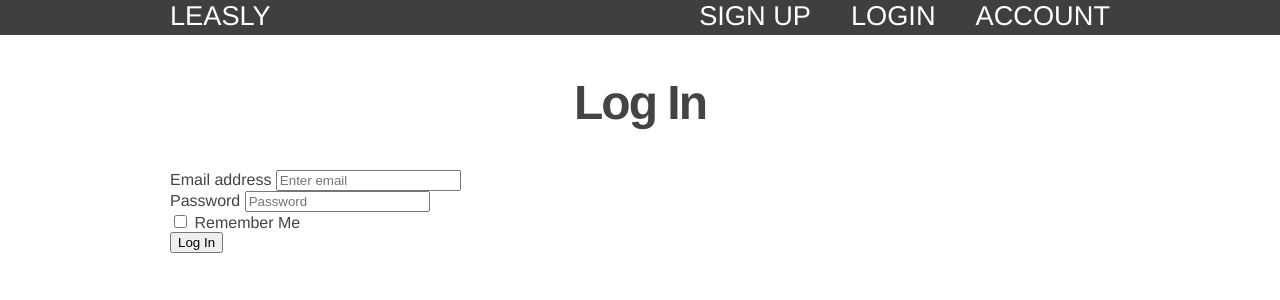
After one commit to EthanWintill/Leasly, a Flask app: page /login in a window 1280 px wide. The commit adds this page. Shown: the top 300 px of the page. Run offline with Flask 2, Linux system fonts and the light colour scheme.

Commit message:
added login functionality

```diff
--- /dev/null
+++ b/data/users.py
@@ -0,0 +1,4 @@
+
+users = {
+    'test@gmail.com':['sha256$8jvR49qcskOgV945$325c7aaa72bdbe0d83a700028b54d4e5e7ab229a1e4f48f677e921727f056bb3','test']
+}
--- a/routes.py
+++ b/routes.py
@@ -1,10 +1,18 @@
 import sys
 import os
-from data import storedListings
+from data import storedListings, users
+from secret import keys
 sys.dont_write_bytecode = True
-from flask import Flask, render_template, request, redirect, url_for
+from flask import Flask, render_template, request, redirect, url_for, flash
+from werkzeug.security import generate_password_hash, check_password_hash
+from flask_login import LoginManager, login_user, logout_user, current_user, login_required, UserMixin
 
 app = Flask(__name__)
+app.secret_key= keys.flaskey
+login_manager = LoginManager(app)
+login_manager.login_view = 'login'
+
+
 
 @app.route('/')
 def home():
@@ -34,6 +42,91 @@ def create_listing():
     return render_template('listing.html', beds=beds, baths=baths, sqft=sqft, location=location, rent=rent, description=description, filename=image_filename)
 
 
+@app.route('/account')
+@login_required
+def account():
+   return render_template('account.html')
+
+#login implementation
+class User(UserMixin):
+    name: str
+    passwordHash: str
+    def __init__(self, email, password, name):
+        self.id = email
+        self.name = name
+        self.passwordHash = generate_password_hash(password,method='sha256')
+
+    def __repr__(self):
+        return f"<User {self.id}>"
+
+
+@login_manager.user_loader
+def load_user(email):
+    if(email in users.users):
+       return User(email, users.users[email][0], users.users[email][1])
+    return None
+
+
+
+@app.route('/signup')
+def signup():
+    return render_template('signup.html')
+
+
+@app.route('/signup', methods=['POST'])
+def signup_post():
+
+    email = request.form.get('email')
+    name = request.form.get('name')
+    password = request.form.get('password')
+    print(email,name,password)
+
+    # if this returns a user, then the email already exists in database
+    if email in users.users:
+      print(email,name)
+      flash('Email address already exists')
+      return render_template('signup.html')
+
+    # create new user with the form data. Hash the password so plaintext version isn't saved.
+    users.users[email] = [generate_password_hash(password, method='sha256'),name]
+
+    # add the new user to the database TO DO
+
+    return render_template('login.html')
+
+
+@app.route('/login')
+def login():
+    return render_template('login.html')
+
+
+@app.route('/login', methods=['POST'])
+def login_post():
+    email = request.form.get('email')
+    password = request.form.get('password')
+    remember = True if request.form.get('remember') else False
+
+    # check if user actually exists
+    if email not in users.users:
+      print(email)
+      flash('Email address not found ')
+      return render_template("login.html")
+
+    # take the user supplied password, hash it, and compare it to the hashed password in database
+    if not check_password_hash(users.users[email][0], password):
+        flash('Please check your login details and try again.')
+        return render_template('login.html')  # if user doesn't exist or password is wrong, reload the page
+
+    # # if the above check passes, then we know the user has the right credentials
+    user = User(email, users.users[email][0], users.users[email][1])
+    login_user(user, remember=remember)
+    return redirect(url_for('home'))
+
+@app.route('/logout')
+@login_required
+def logout():
+    logout_user()
+    return redirect(url_for('home'))
 
 
 if __name__ == '__main__':
--- a/static/css/main.css
+++ b/static/css/main.css
@@ -15,17 +15,38 @@ header {
   margin-bottom: 10px;
 }
 
-header h1.logo {
+header #logo {
   margin: 0;
   font-size: 1.7em;
   color: #fff;
   text-transform: uppercase;
+  text-decoration: none;
   float: left;
 }
 
 header h1.logo:hover {
   color: #fff;
   text-decoration: none;
+}
+
+header .nav-links {
+  display: flex;
+  justify-content: flex-end;
+  align-items: center;
+}
+
+header .nav-links a {
+  text-decoration: none;
+  margin: 0;
+  margin-left: 40px;
+  font-size: 1.7em;
+  color: #fff;
+  text-transform: uppercase;
+  float: right;
+}
+
+header .nav-links a:hover {
+  color: #aaa;
 }
 
 /* Center the body content */
--- a/templates/home.html
+++ b/templates/home.html
@@ -3,6 +3,9 @@
   <div class="jumbo">
     <h2>Welcome to Leasly<h2>
     <h3>This is the home page for Leasly<h3>
+      {% if current_user.is_authenticated %}
+        Hi {{ current_user }}!
+      {% endif %}
   </div>
   <ul>
     {% for listing in listings %}
--- a/templates/layout.html
+++ b/templates/layout.html
@@ -8,11 +8,18 @@
 
     <header>
       <div class="container">
-        <h1 class="logo">Leasly</h1>
+        <a id="logo" href="{{ url_for('home') }}">Leasly</a>
+        <div class="nav-links">
+          <a href="{{ url_for('signup') }}">Sign Up</a>
+          {% if current_user.is_authenticated %}
+            <a href="{{ url_for('logout') }}">Logout</a>
+          {% else %}
+            <a href="{{ url_for('login') }}">Login</a>
+          {% endif %}
+          <a href="{{ url_for('account') }}">Account</a>
+        </div>
       </div>
-      <div class="container">
-        <li><a class="logo" href="{{ url_for('home') }}">Home</a></li>
-      </div>
+
     </header>
 
     <div class="container">
--- /dev/null
+++ b/templates/login.html
@@ -0,0 +1,25 @@
+{% extends "layout.html" %}
+{% block content %}
+<form method="POST" action="/login">
+    <h2>Log In</h2>
+    {% with messages = get_flashed_messages() %} {% if messages %}
+    <div class="notification is-danger">
+        {{ messages[0] }}
+    </div>
+    {% endif %} {% endwith %}
+    <div class="form-group">
+        <label for="email">Email address</label>
+        <input type="email" class="form-control" id="email" name="email" aria-describedby="emailHelp"
+            placeholder="Enter email" />
+    </div>
+    <div class="form-group">
+        <label for="password">Password</label>
+        <input type="password" class="form-control" id="password" name="password" placeholder="Password" />
+    </div>
+    <div class="form-check">
+        <input type="checkbox" class="form-check-input" id="remember" />
+        <label class="form-check-label" for="remember">Remember Me</label>
+    </div>
+    <button type="submit" class="btn btn-primary">Log In</button>
+</form>
+{% endblock %}
```
Also changed, not shown: templates/account.html (added, +16 -0 lines), templates/signup.html (added, +25 -0 lines), 1 other file.
